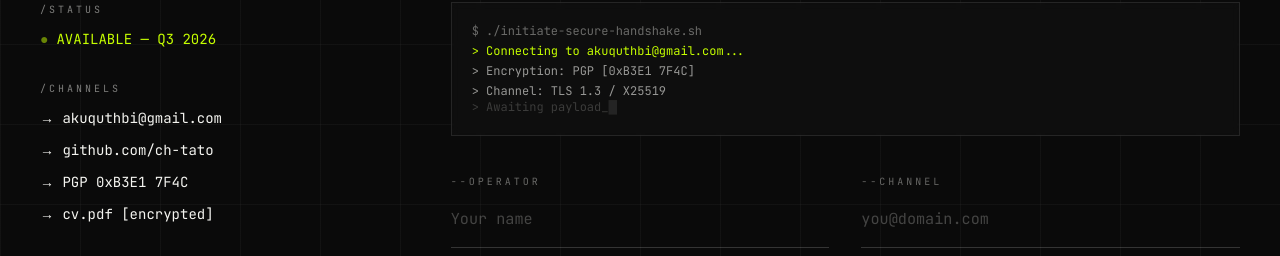
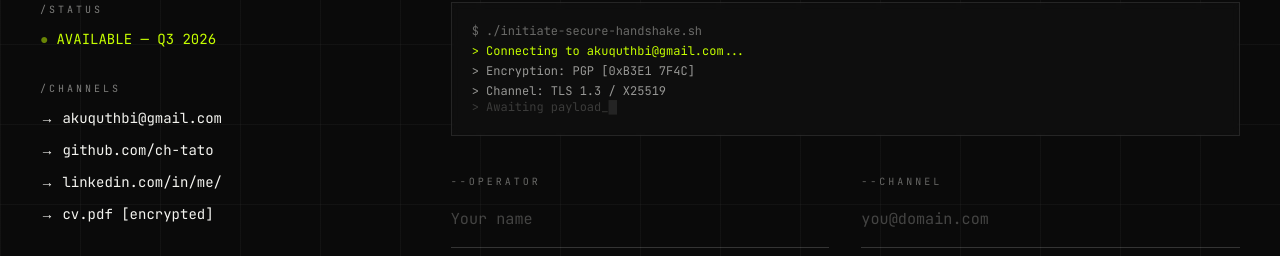
Before and after one commit to ch-tato/lixyon, a Next.js app: page / in a window 1280 px wide. Shown: the part 7628-7884 px from the top of the page. Built offline with nearby package versions, Linux system fonts and the light colour scheme; no server answers.

Commit message:
fix: add my actual contact link

```diff
--- a/components/sections/TerminalContact.tsx
+++ b/components/sections/TerminalContact.tsx
@@ -39,13 +39,13 @@ export function TerminalContact() {
             >
               → {CONTACT_EMAIL}
             </a>
-            <a href="#" className="magnetic block hover:text-volt transition-colors" data-cursor data-label="GIT">
+            <a href="https://github.com/ch-tato" className="magnetic block hover:text-volt transition-colors" data-cursor data-label="GIT">
               → github.com/ch-tato
             </a>
-            <a href="#" className="magnetic block hover:text-volt transition-colors" data-cursor data-label="LINKEDIN">
-              → PGP 0xB3E1 7F4C
+            <a href="https://www.linkedin.com/in/muhammad-abqori-b00443354/" className="magnetic block hover:text-volt transition-colors" data-cursor data-label="LINKEDIN">
+              → linkedin.com/in/me/
             </a>
-            <a href="#" className="magnetic block hover:text-volt transition-colors" data-cursor data-label="CV">
+            <a href="/cv.pdf" className="magnetic block hover:text-volt transition-colors" data-cursor data-label="CV">
               → cv.pdf [encrypted]
             </a>
           </div>
```
Also changed, not shown: 1 other file (tests, documents, lock files or other folders).
